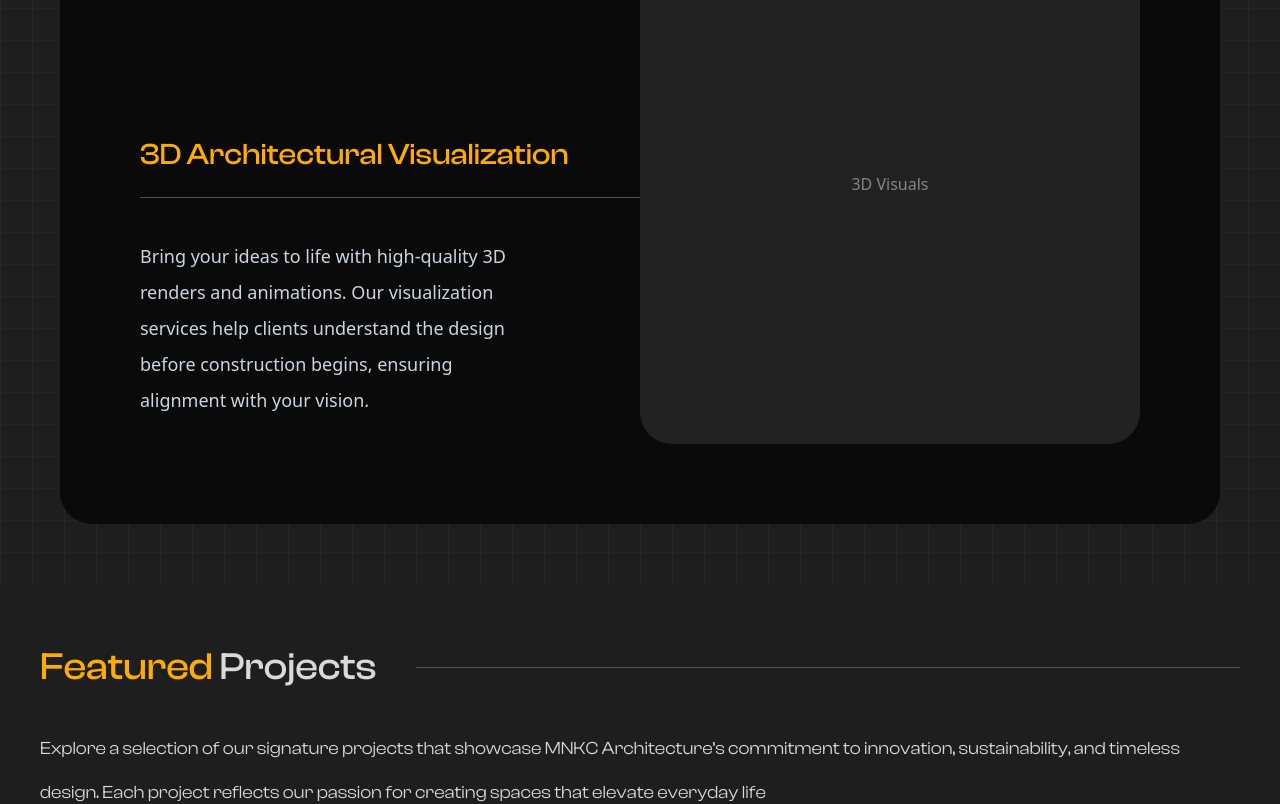
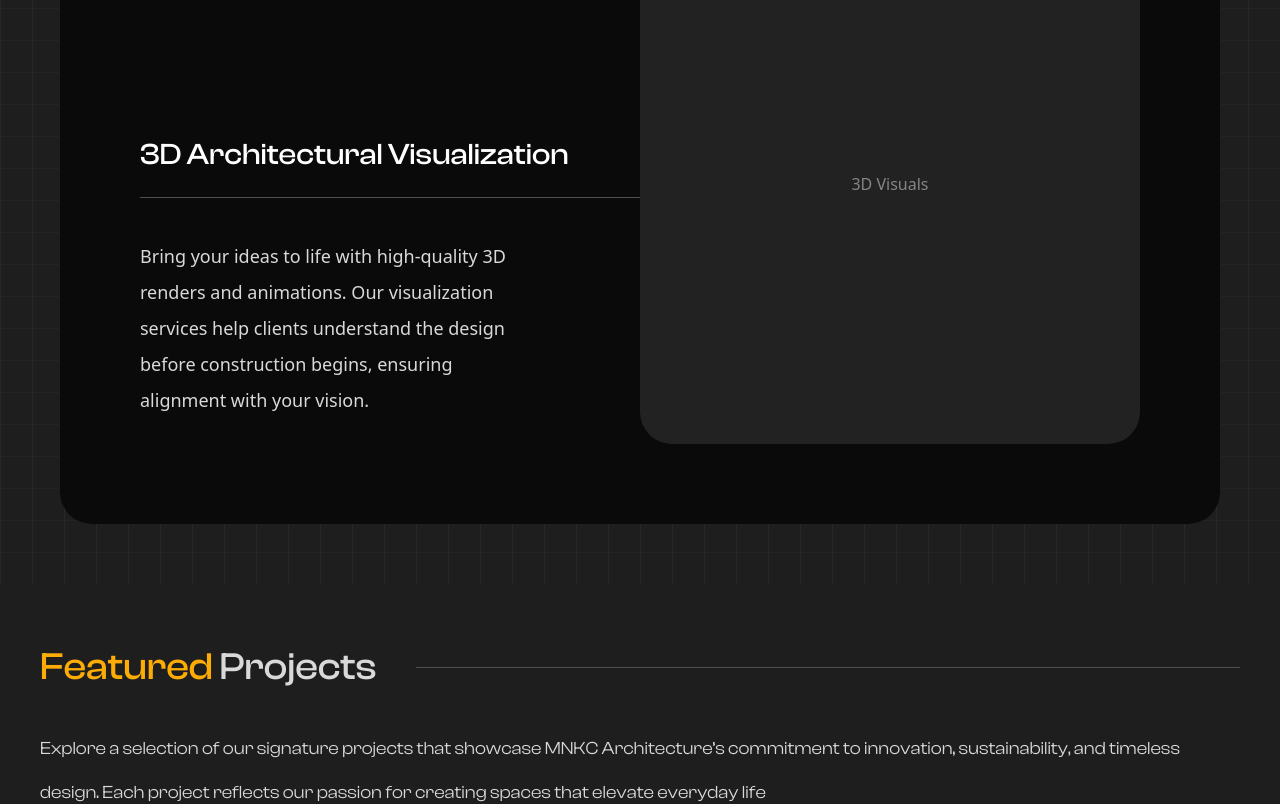
Before and after one commit to rainndev/MNKC-Architecture, a React (Vite) app: page / in a window 1280 px wide. Shown: the part 2040-2844 px from the top of the page. Built offline with nearby package versions, Linux system fonts and the light colour scheme.

Commit message:
style: update text color for titles and descriptions in StickyScroll component

```diff
--- a/src/components/ui/sticky-scroll-reveal.tsx
+++ b/src/components/ui/sticky-scroll-reveal.tsx
@@ -100,7 +100,7 @@ export const StickyScroll = ({
                       animate={{
                         opacity: activeCard === index ? 1 : 0.3,
                       }}
-                      className="font-[ClashDisplay] text-[clamp(1.2rem,3vw,1.875rem)] font-medium text-[#FCAC04]"
+                      className="font-[ClashDisplay] text-[clamp(1.2rem,3vw,1.875rem)] font-medium text-white"
                     >
                       {item.title}
                       <motion.div
@@ -125,7 +125,7 @@ export const StickyScroll = ({
                     animate={{
                       opacity: activeCard === index ? 1 : 0.3,
                     }}
-                    className="mt-10 w-full text-lg text-[clamp(.9rem,3vw,1.125rem)] leading-loose font-thin text-slate-300 lg:max-w-sm"
+                    className="mt-10 w-full text-lg text-[clamp(.9rem,3vw,1.125rem)] leading-loose font-thin text-[#D9D9D9] lg:max-w-sm"
                   >
                     {item.description}
                   </motion.p>
```
